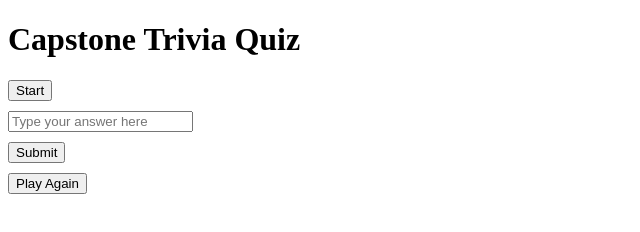
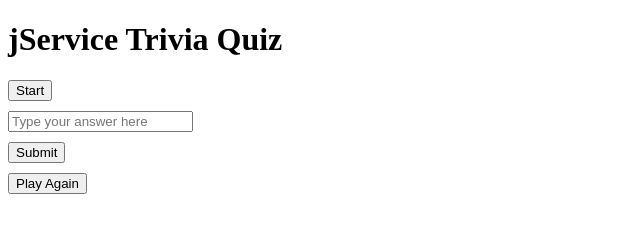
Before and after one commit to dsul0825/jservice-trivia-quiz, a plain HTML site: page index.html in a window 1280 px wide. Shown: the whole page, without its empty margins (0-640 px from the left). Drawn offline with Linux system fonts and the light colour scheme; no server answers.

Commit message:
change JService to jService in readme and html

```diff
--- a/index.html
+++ b/index.html
@@ -8,7 +8,7 @@
   <link rel="stylesheet" href="./style.css">
 </head>
 <body>
-  <h1>Capstone Trivia Quiz</h1>
+  <h1>jService Trivia Quiz</h1>
   <button id="start-button">Start</button>
   <div id="categories-div"></div>
   <div id="question-div"></div>
```
Also changed, not shown: 1 other file.
